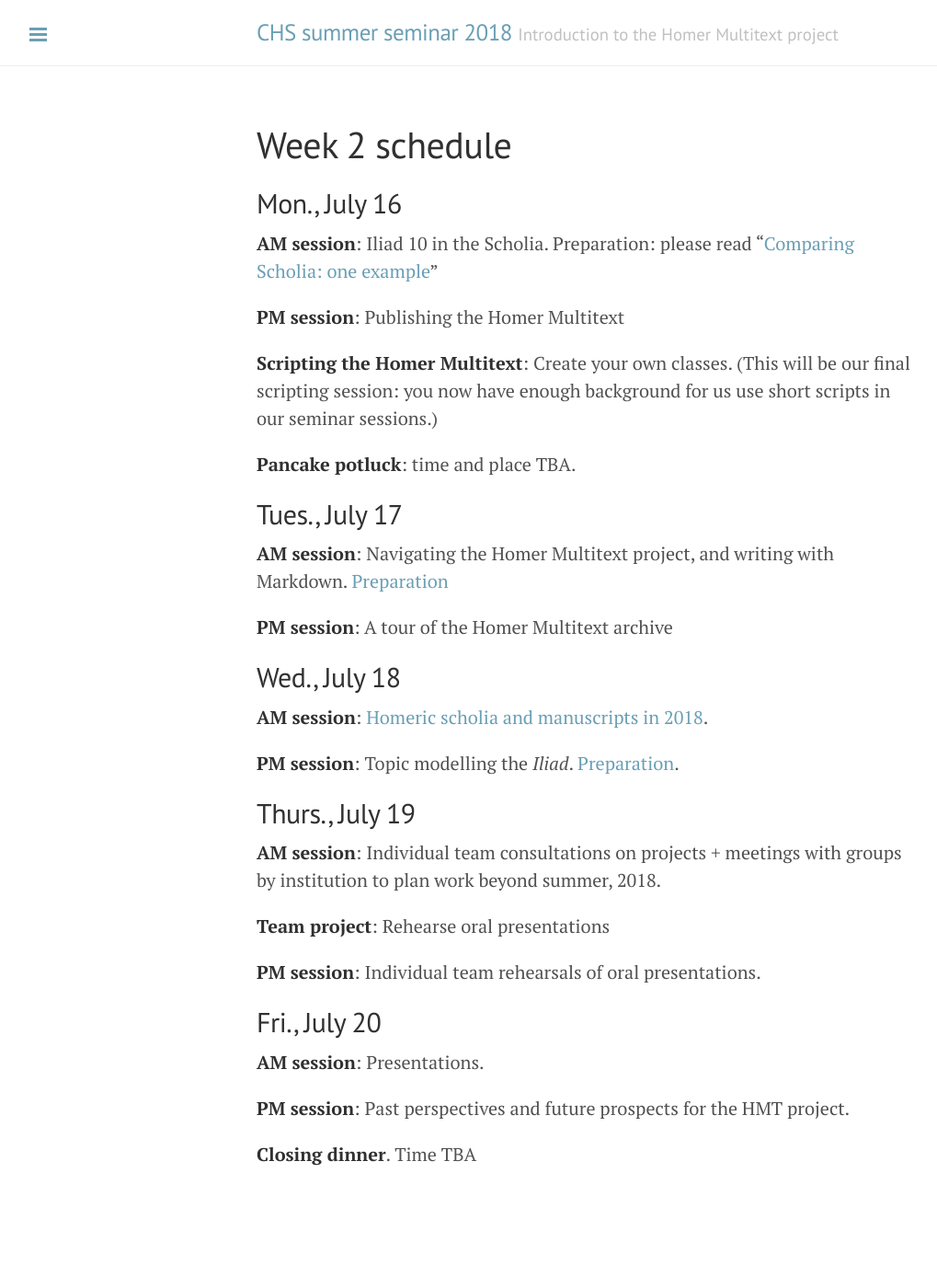
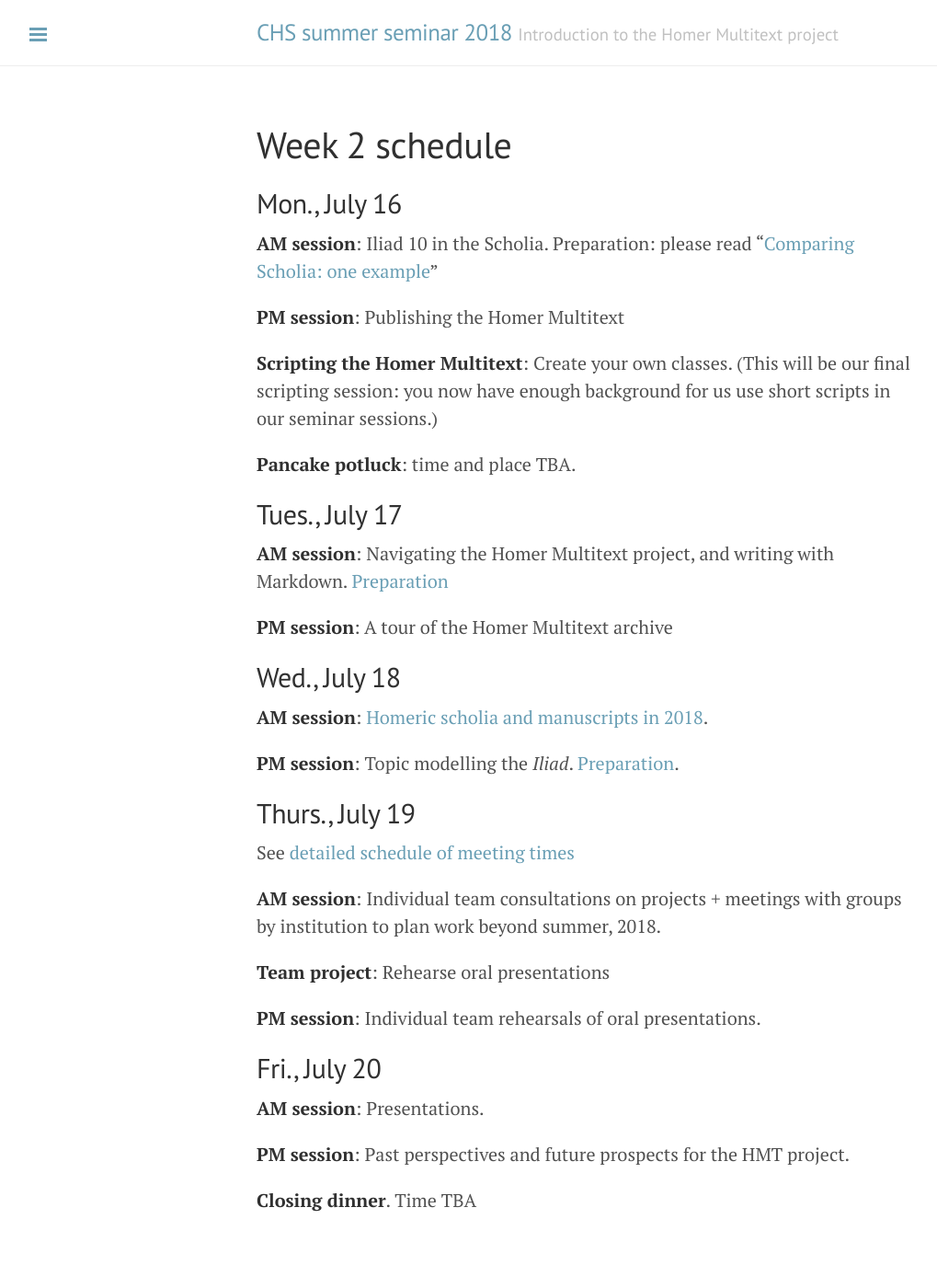
Before and after one commit to homermultitext/chsseminar, a Jekyll site: the page built from docs/week2.md, in a window 1280 px wide. Shown: the whole page at 92% size, without its empty margins (1-1020 px from the left). Built offline with Jekyll 4.4.1, drawn with Linux system fonts in a browser that asks for light colours; before the commit the page ends 1350 px from its top, so only the background shows below that.

Commit message:
Link to thurs. details

```diff
--- a/docs/week2.md
+++ b/docs/week2.md
@@ -31,6 +31,8 @@ layout: page
 
 ## Thurs., July 19
 
+See [detailed schedule of meeting times](../thurs-sched)
+
 **AM session**:  Individual team consultations on projects + meetings with groups by institution to plan work beyond summer, 2018.
 
 **Team project**:  Rehearse oral presentations
```
